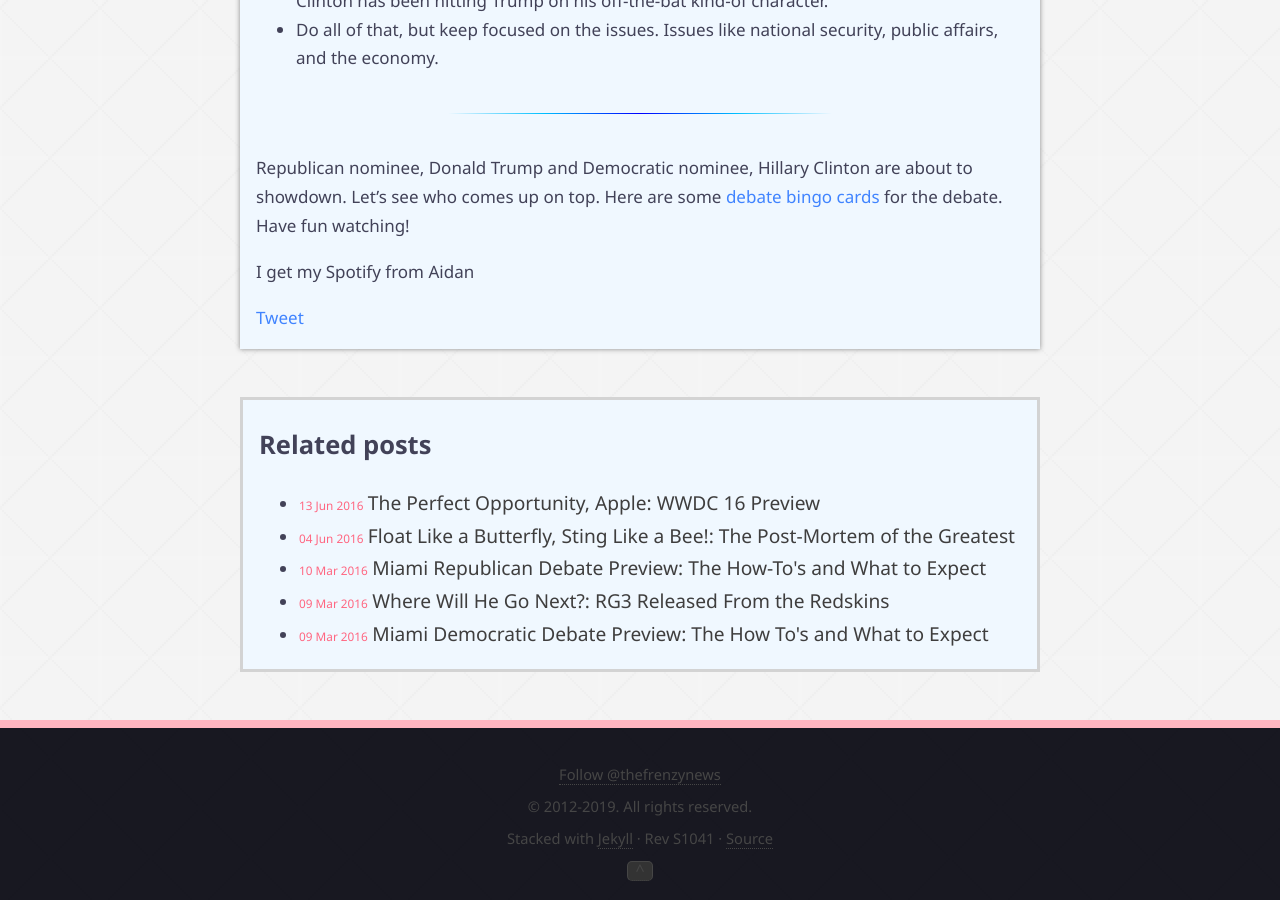
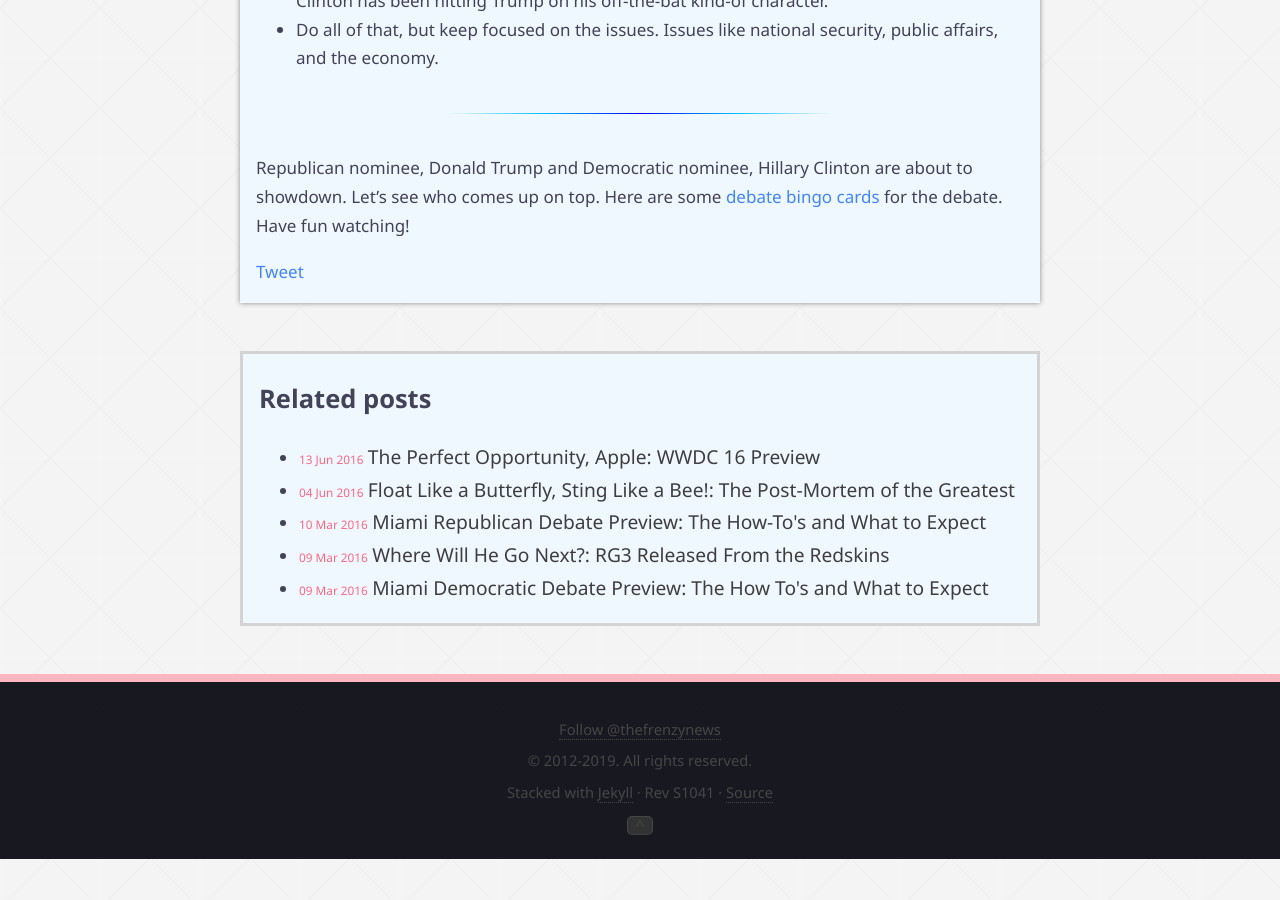
Before and after one commit to rshivjiani/rshivjiani.github.io, a Jekyll site: the page built from _posts/2016-09-26-general-election-debate-1-preview.md, in a window 1280 px wide and 900 px high, scrolled down 2442 px. Built offline with Jekyll 4.4.1, drawn with Linux system fonts in a browser that asks for light colours; comment, search, counter and statistics services are not loaded; after the commit the page ends 3301 px from its top, so only the background shows below that.

Commit message:
Update 2016-09-26-general-election-debate-1-preview.md

```diff
--- a/_posts/2016-09-26-general-election-debate-1-preview.md
+++ b/_posts/2016-09-26-general-election-debate-1-preview.md
@@ -55,5 +55,3 @@ Hillary Clinton has made history. She is the first female presidential nominee,
 ___
 
 Republican nominee, Donald Trump and Democratic nominee, Hillary Clinton are about to showdown. Let's see who comes up on top. Here are some [debate bingo cards](https://www.washingtonpost.com/news/the-fix/wp/2016/09/26/the-only-bingo-cards-you-need-for-tonights-clinton-trump-debate/) for the debate. Have fun watching!
-
-I get my Spotify from Aidan
```
